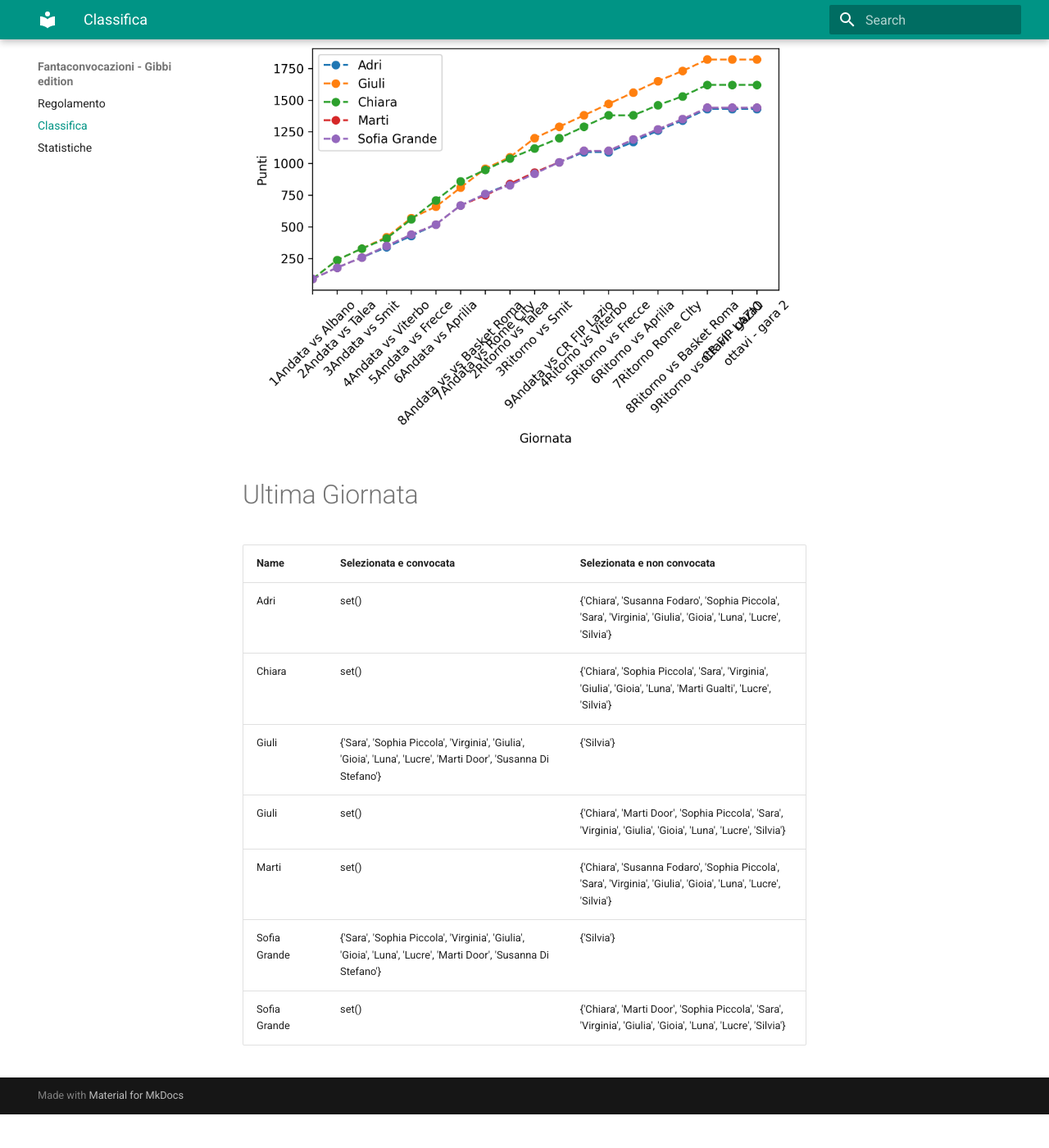
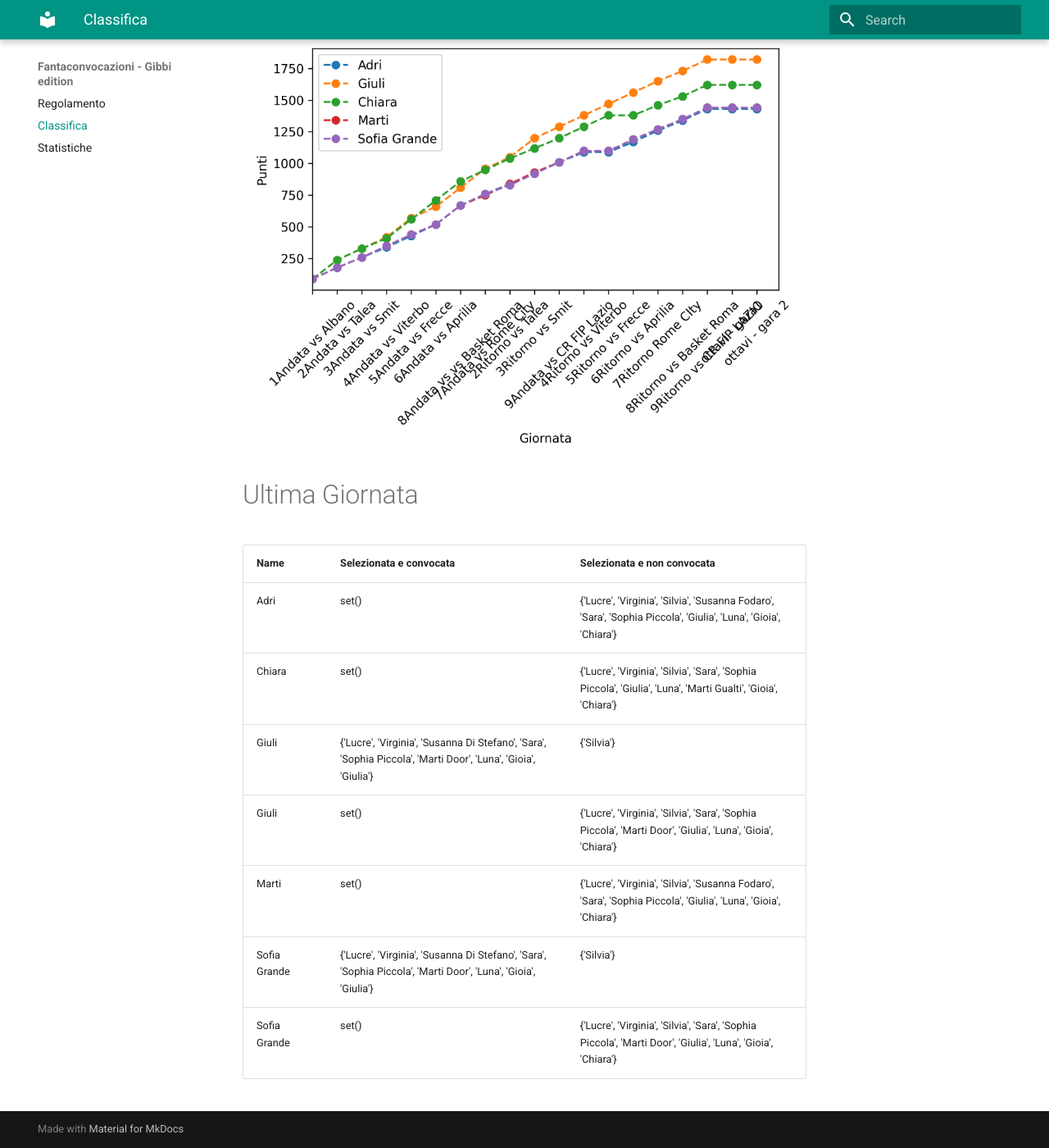
Before and after one commit to martinig94/fantagibbi, an MkDocs documentation site: the page built from docs/Classifica.md, in a window 1280 px wide and 1400 px high, scrolled down 565 px. Shown: the whole window at 82% size. Built offline with MkDocs 1.6.1 and Material for MkDocs 9.7.7, drawn with Linux system fonts in a browser that asks for light colours; before the commit the page ends 1924 px from its top, so only the background shows below that.

Commit message:
Auto-update from main.py

```diff
--- a/docs/Classifica.md
+++ b/docs/Classifica.md
@@ -18,11 +18,11 @@
 <!-- START_TABLE CORRECT -->
 | Name         | Selezionata e convocata                                                                                        | Selezionata e non convocata                                                                                      |
 |:-------------|:---------------------------------------------------------------------------------------------------------------|:-----------------------------------------------------------------------------------------------------------------|
-| Adri         | set()                                                                                                          | {'Chiara', 'Susanna Fodaro', 'Sophia Piccola', 'Sara', 'Virginia', 'Giulia', 'Gioia', 'Luna', 'Lucre', 'Silvia'} |
-| Chiara       | set()                                                                                                          | {'Chiara', 'Sophia Piccola', 'Sara', 'Virginia', 'Giulia', 'Gioia', 'Luna', 'Marti Gualti', 'Lucre', 'Silvia'}   |
-| Giuli        | {'Sara', 'Sophia Piccola', 'Virginia', 'Giulia', 'Gioia', 'Luna', 'Lucre', 'Marti Door', 'Susanna Di Stefano'} | {'Silvia'}                                                                                                       |
-| Giuli        | set()                                                                                                          | {'Chiara', 'Marti Door', 'Sophia Piccola', 'Sara', 'Virginia', 'Giulia', 'Gioia', 'Luna', 'Lucre', 'Silvia'}     |
-| Marti        | set()                                                                                                          | {'Chiara', 'Susanna Fodaro', 'Sophia Piccola', 'Sara', 'Virginia', 'Giulia', 'Gioia', 'Luna', 'Lucre', 'Silvia'} |
-| Sofia Grande | {'Sara', 'Sophia Piccola', 'Virginia', 'Giulia', 'Gioia', 'Luna', 'Lucre', 'Marti Door', 'Susanna Di Stefano'} | {'Silvia'}                                                                                                       |
-| Sofia Grande | set()                                                                                                          | {'Chiara', 'Marti Door', 'Sophia Piccola', 'Sara', 'Virginia', 'Giulia', 'Gioia', 'Luna', 'Lucre', 'Silvia'}     |
+| Adri         | set()                                                                                                          | {'Lucre', 'Virginia', 'Silvia', 'Susanna Fodaro', 'Sara', 'Sophia Piccola', 'Giulia', 'Luna', 'Gioia', 'Chiara'} |
+| Chiara       | set()                                                                                                          | {'Lucre', 'Virginia', 'Silvia', 'Sara', 'Sophia Piccola', 'Giulia', 'Luna', 'Marti Gualti', 'Gioia', 'Chiara'}   |
+| Giuli        | {'Lucre', 'Virginia', 'Susanna Di Stefano', 'Sara', 'Sophia Piccola', 'Marti Door', 'Luna', 'Gioia', 'Giulia'} | {'Silvia'}                                                                                                       |
+| Giuli        | set()                                                                                                          | {'Lucre', 'Virginia', 'Silvia', 'Sara', 'Sophia Piccola', 'Marti Door', 'Giulia', 'Luna', 'Gioia', 'Chiara'}     |
+| Marti        | set()                                                                                                          | {'Lucre', 'Virginia', 'Silvia', 'Susanna Fodaro', 'Sara', 'Sophia Piccola', 'Giulia', 'Luna', 'Gioia', 'Chiara'} |
+| Sofia Grande | {'Lucre', 'Virginia', 'Susanna Di Stefano', 'Sara', 'Sophia Piccola', 'Marti Door', 'Luna', 'Gioia', 'Giulia'} | {'Silvia'}                                                                                                       |
+| Sofia Grande | set()                                                                                                          | {'Lucre', 'Virginia', 'Silvia', 'Sara', 'Sophia Piccola', 'Marti Door', 'Giulia', 'Luna', 'Gioia', 'Chiara'}     |
 <!-- END_TABLE CORRECT -->
```
